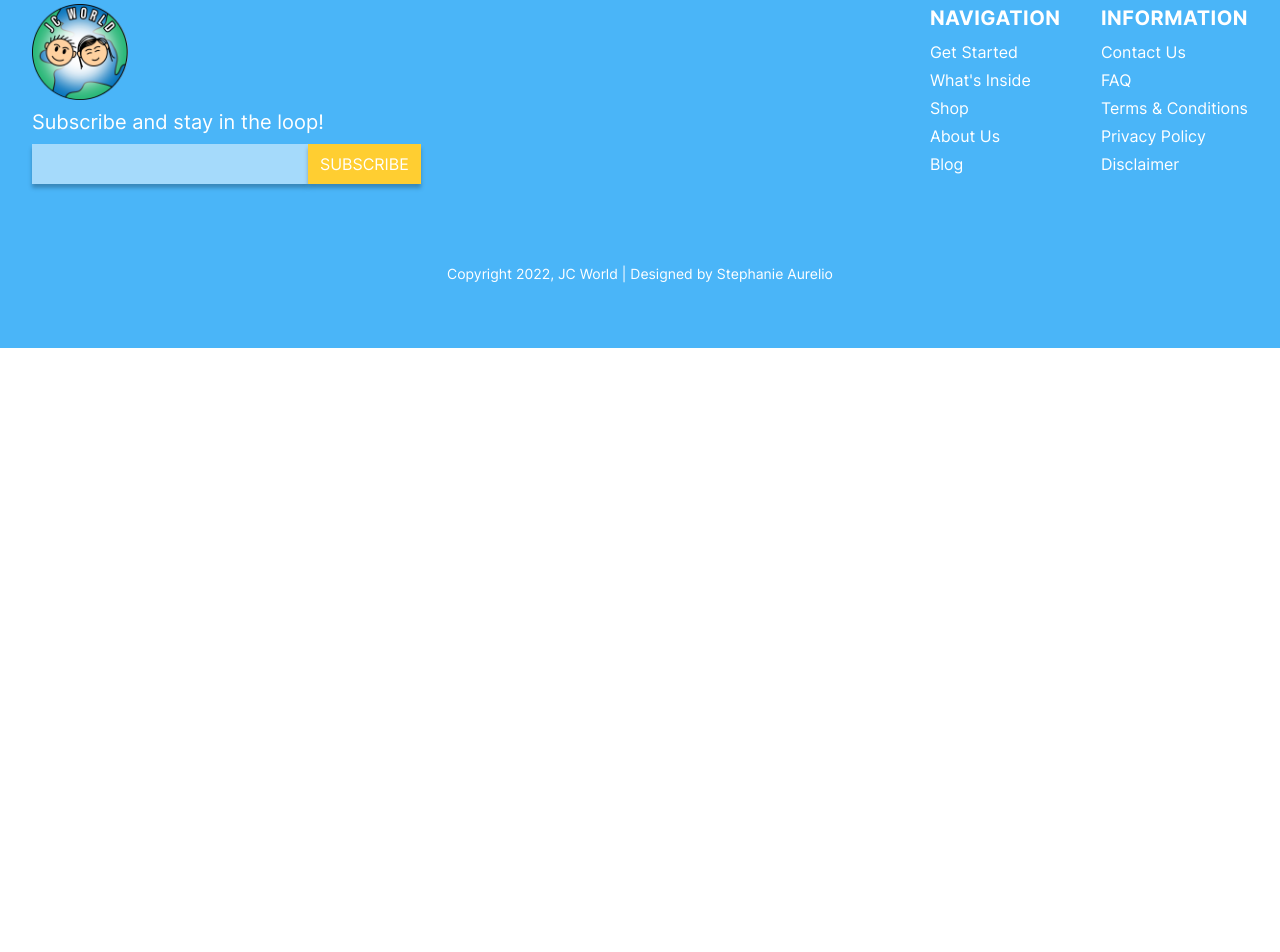
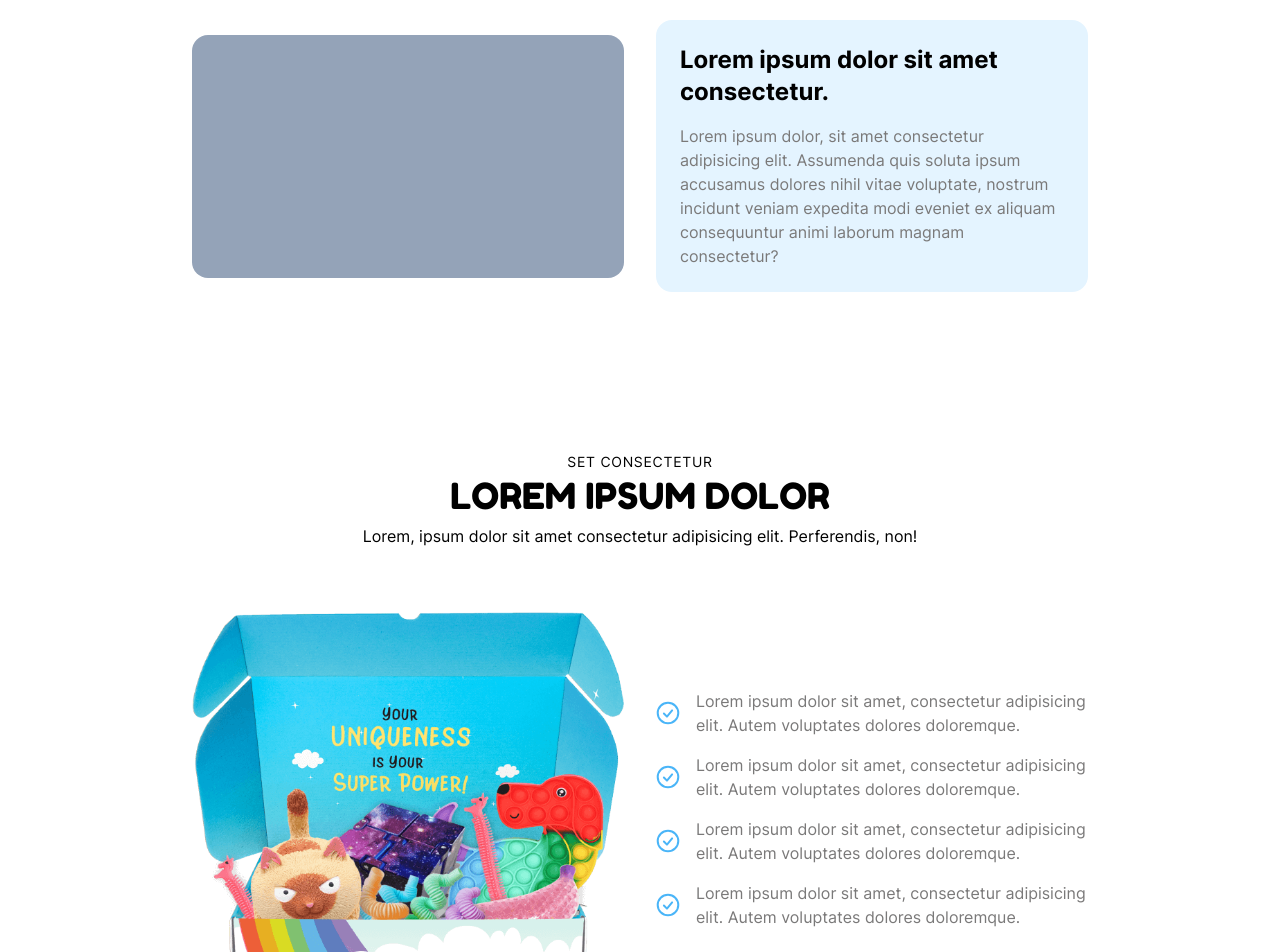
Before and after one commit to joaquinvaldezzz/jcworld-demo, a Vue app: page /about-us in a window 1280 px wide. Shown: the part 220-1172 px from the top of the page. Before the commit the page ends 800 px from the top, so only its background shows below. Built offline with nearby package versions, Linux system fonts and the light colour scheme.

Commit message:
Create About Us page

```diff
--- a/src/router/index.js
+++ b/src/router/index.js
@@ -1,5 +1,6 @@
 import { createRouter, createWebHistory } from 'vue-router'
 import Home from '../views/Home.vue'
+import AboutUs from '../views/AboutUs.vue'
 import GetStarted from '../views/GetStarted.vue'
 import Shop from '../views/Shop.vue'
 import FAQ from '../views/FAQ.vue'
@@ -21,6 +22,11 @@ const routes = [
     path: '/shop',
     name: 'Shop',
     component: Shop,
+  },
+  {
+    path: '/about-us',
+    name: 'About Us',
+    component: AboutUs,
   },
   {
     path: '/faq',
--- /dev/null
+++ b/src/views/AboutUs.vue
@@ -0,0 +1,83 @@
+<template>
+  <main>
+    <section class="py-8 sm:py-12 md:py-16 lg:py-20">
+      <div class="container">
+        <div class="sm:mx-auto sm:max-w-sm md:max-w-none lg:max-w-2xl xl:max-w-4xl" role="grid">
+          <div class="grid gap-8 md:grid-cols-2 md:items-center" role="row">
+            <div role="gridcell">
+              <div class="aspect-video rounded-2xl bg-slate-400"></div>
+              <!-- Replace this `div` with an `img` tag. -->
+            </div>
+
+            <div role="gridcell">
+              <div class="rounded-2xl bg-alice-blue p-6">
+                <h3 class="text-xl font-bold lg:text-2xl">Lorem ipsum dolor sit amet consectetur.</h3>
+                <p class="mt-4 text-grey">Lorem ipsum dolor, sit amet consectetur adipisicing elit. Assumenda quis soluta ipsum accusamus dolores nihil vitae voluptate, nostrum incidunt veniam expedita modi eveniet ex aliquam consequuntur animi laborum magnam consectetur?</p>
+              </div>
+            </div>
+          </div>
+        </div>
+      </div>
+    </section>
+
+    <section class="py-8 sm:py-12 md:py-16 lg:py-20">
+      <div class="container">
+        <div class="text-center text-sm uppercase tracking-wider">Set consectetur</div>
+        <h2 class="text-center font-display text-2xl uppercase md:text-3xl lg:mt-1 lg:text-4xl">Lorem ipsum dolor</h2>
+        <p class="mt-2 text-center">Lorem, ipsum dolor sit amet consectetur adipisicing elit. Perferendis, non!</p>
+
+        <div class="mt-8 sm:mx-auto sm:max-w-sm md:mt-16 md:max-w-none lg:max-w-2xl xl:max-w-4xl" role="grid">
+          <div class="grid gap-8 md:grid-cols-2 md:items-center" role="row">
+            <div role="gridcell">
+              <img src="/images/jc-world-package.png" alt="JC World" />
+            </div>
+
+            <div role="gridcell">
+              <ul class="space-y-4">
+                <li class="flex items-center">
+                  <svg class="h-6 w-6 flex-shrink-0 stroke-current text-maya-blue" fill="none" viewBox="0 0 24 24">
+                    <path stroke-linecap="round" stroke-linejoin="round" stroke-width="2" d="m7.886 12.514 3.086 3.086 5.142-6.171" />
+                    <path stroke-width="2" d="M12 22.286c5.68 0 10.286-4.605 10.286-10.286C22.286 6.32 17.68 1.714 12 1.714S1.714 6.32 1.714 12 6.319 22.286 12 22.286Z" />
+                  </svg>
+                  <span class="ml-4 text-grey">Lorem ipsum dolor sit amet, consectetur adipisicing elit. Autem voluptates dolores doloremque.</span>
+                </li>
+
+                <li class="flex items-center">
+                  <svg class="h-6 w-6 flex-shrink-0 stroke-current text-maya-blue" fill="none" viewBox="0 0 24 24">
+                    <path stroke-linecap="round" stroke-linejoin="round" stroke-width="2" d="m7.886 12.514 3.086 3.086 5.142-6.171" />
+                    <path stroke-width="2" d="M12 22.286c5.68 0 10.286-4.605 10.286-10.286C22.286 6.32 17.68 1.714 12 1.714S1.714 6.32 1.714 12 6.319 22.286 12 22.286Z" />
+                  </svg>
+                  <span class="ml-4 text-grey">Lorem ipsum dolor sit amet, consectetur adipisicing elit. Autem voluptates dolores doloremque.</span>
+                </li>
+
+                <li class="flex items-center">
+                  <svg class="h-6 w-6 flex-shrink-0 stroke-current text-maya-blue" fill="none" viewBox="0 0 24 24">
+                    <path stroke-linecap="round" stroke-linejoin="round" stroke-width="2" d="m7.886 12.514 3.086 3.086 5.142-6.171" />
+                    <path stroke-width="2" d="M12 22.286c5.68 0 10.286-4.605 10.286-10.286C22.286 6.32 17.68 1.714 12 1.714S1.714 6.32 1.714 12 6.319 22.286 12 22.286Z" />
+                  </svg>
+                  <span class="ml-4 text-grey">Lorem ipsum dolor sit amet, consectetur adipisicing elit. Autem voluptates dolores doloremque.</span>
+                </li>
+
+                <li class="flex items-center">
+                  <svg class="h-6 w-6 flex-shrink-0 stroke-current text-maya-blue" fill="none" viewBox="0 0 24 24">
+                    <path stroke-linecap="round" stroke-linejoin="round" stroke-width="2" d="m7.886 12.514 3.086 3.086 5.142-6.171" />
+                    <path stroke-width="2" d="M12 22.286c5.68 0 10.286-4.605 10.286-10.286C22.286 6.32 17.68 1.714 12 1.714S1.714 6.32 1.714 12 6.319 22.286 12 22.286Z" />
+                  </svg>
+                  <span class="ml-4 text-grey">Lorem ipsum dolor sit amet, consectetur adipisicing elit. Autem voluptates dolores doloremque.</span>
+                </li>
+              </ul>
+            </div>
+          </div>
+        </div>
+      </div>
+    </section>
+  </main>
+</template>
+
+<script>
+export default {
+  mounted: () => {
+    document.title = 'About Us'
+  },
+}
+</script>
```
